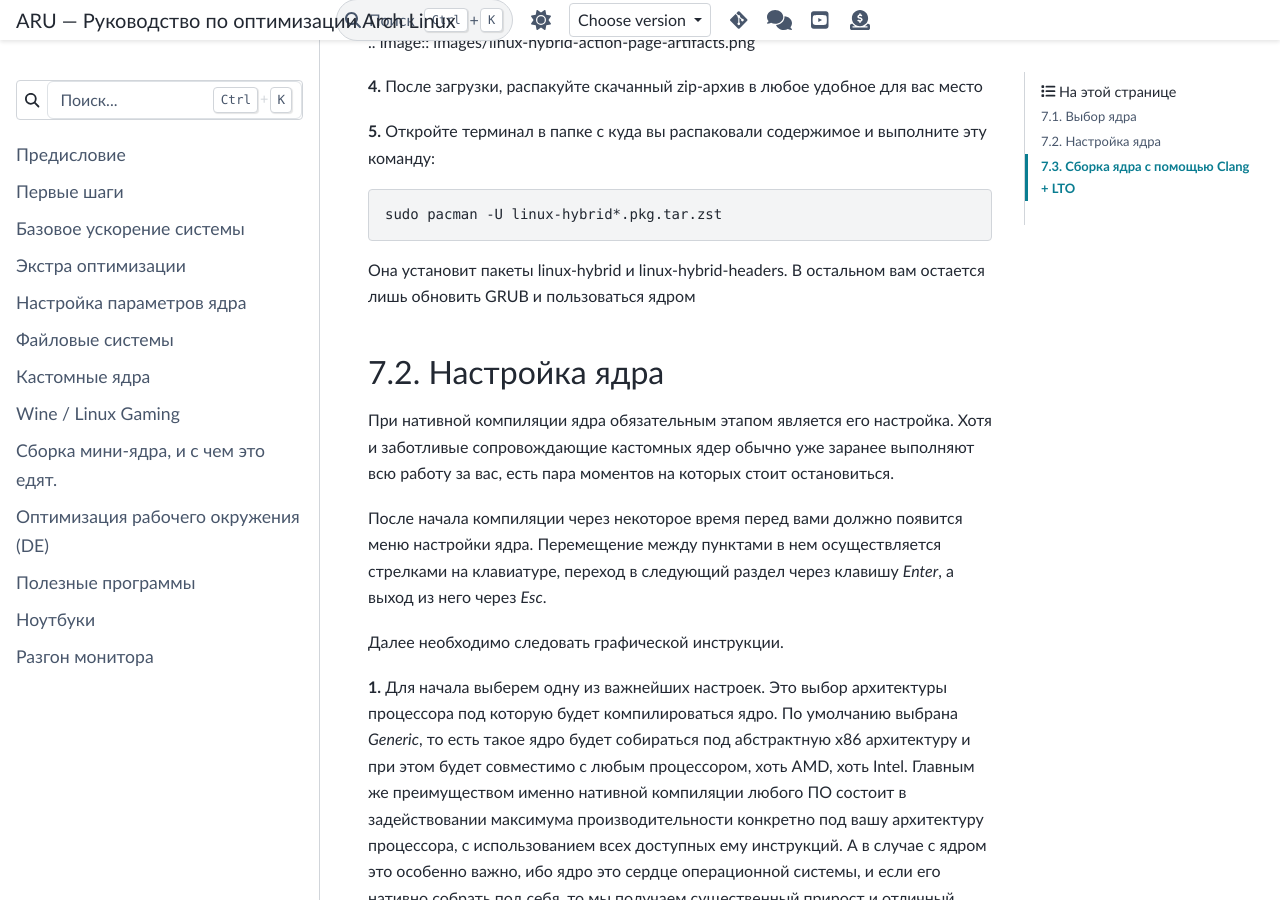
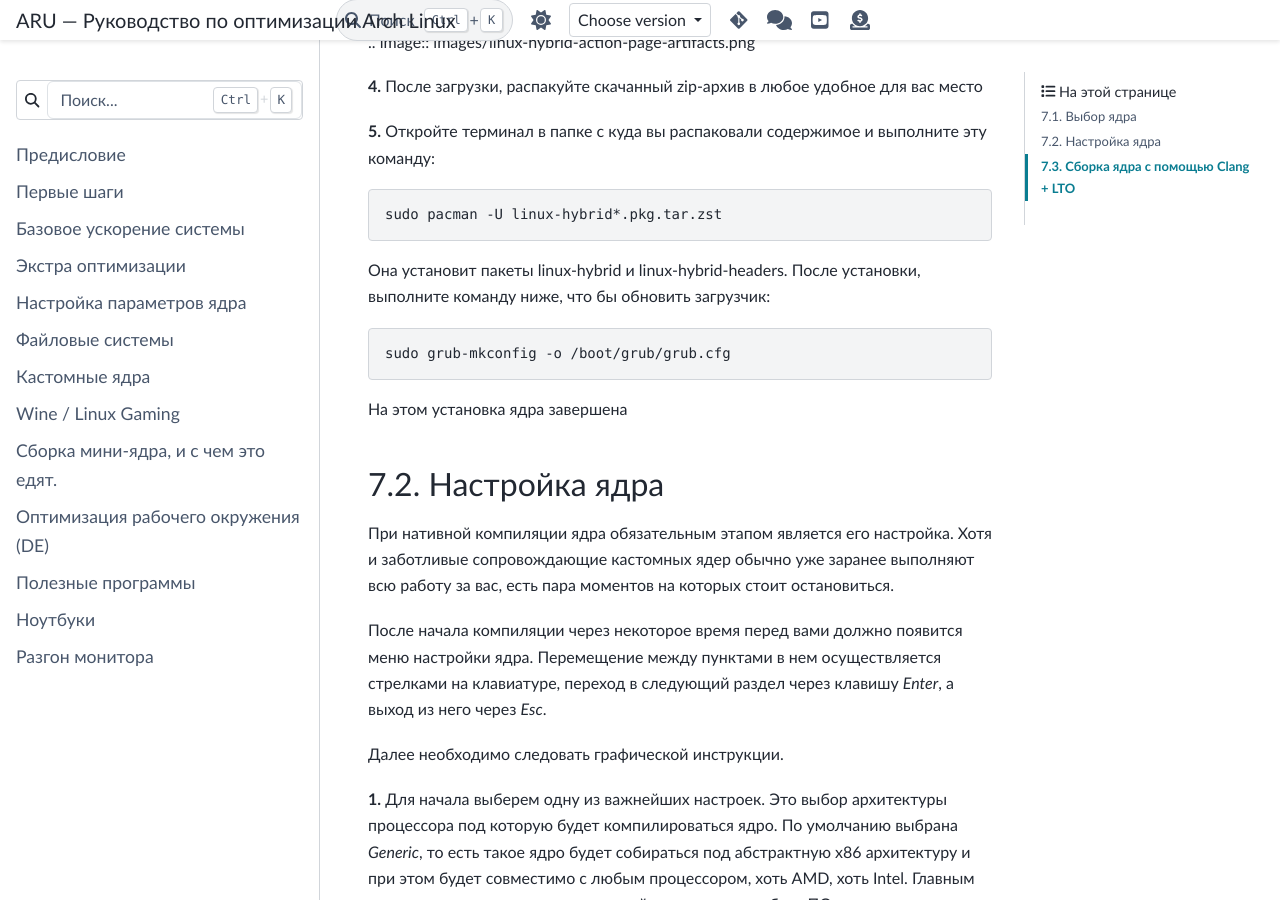
Before and after one commit to ventureoo/ARU, a Sphinx documentation site: the page built from docs/source/custom-kernels.rst, in a window 1280 px wide and 900 px high, scrolled down 11326 px. Built offline with Sphinx 7.4.7 and the PyData theme 0.15.4, drawn with Linux system fonts in a browser that asks for light colours.

Commit message:
Added GRUB update command

```diff
--- a/docs/source/custom-kernels.rst
+++ b/docs/source/custom-kernels.rst
@@ -499,7 +499,12 @@ linux-hybrid
 
   sudo pacman -U linux-hybrid*.pkg.tar.zst
 
-Она установит пакеты linux-hybrid и linux-hybrid-headers. В остальном вам остается лишь обновить GRUB и пользоваться ядром
+Она установит пакеты linux-hybrid и linux-hybrid-headers.
+После установки, выполните команду ниже, что бы обновить загрузчик::
+
+  sudo grub-mkconfig -o /boot/grub/grub.cfg
+
+На этом установка ядра завершена
 
 .. index:: kernel, configure
 .. _manual_kernel_configuration:
```
